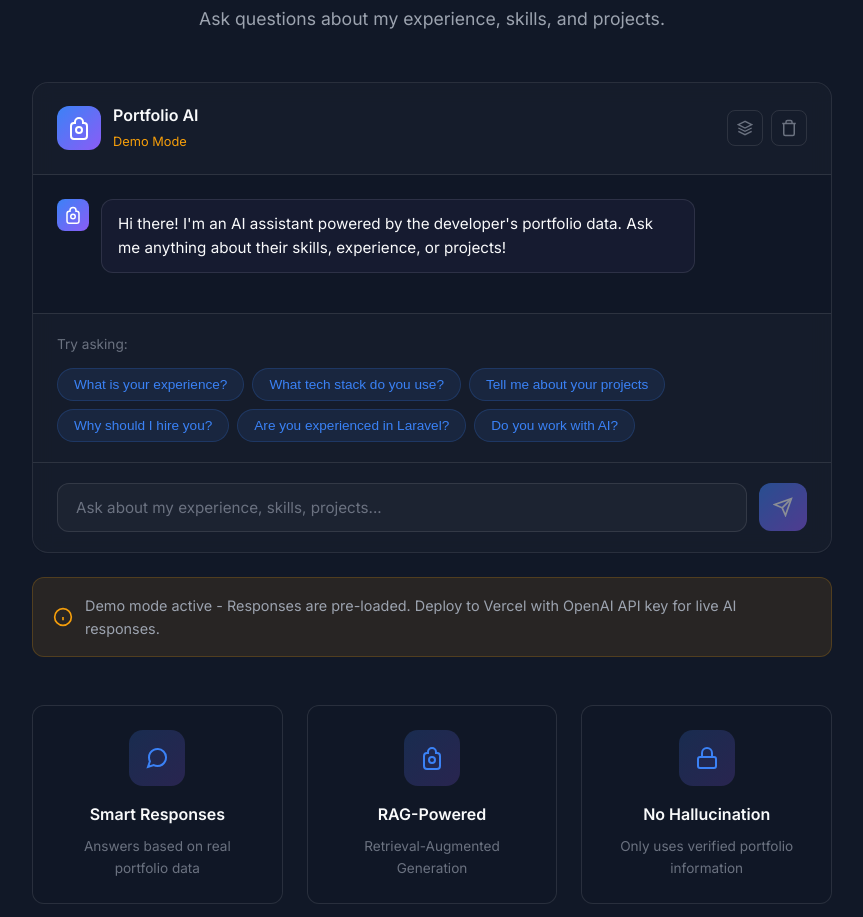
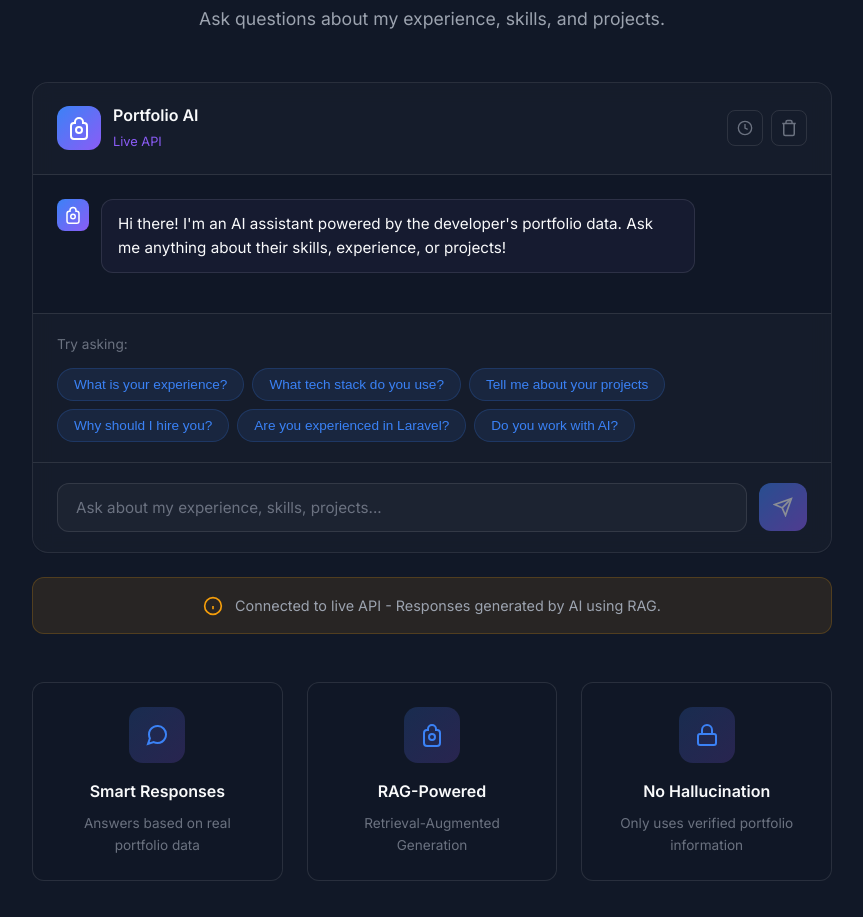
Before and after one commit to Kimbarona/my-portfolio, a React (Vite) app: page / in a window 1280 px wide. Shown: the part 6580-7497 px from the top of the page, without its empty margins (208-1071 px from the left). Built offline with nearby package versions, Linux system fonts and the light colour scheme; no server answers.

Commit message:
Remove demo mode in production

```diff
--- a/src/components/AIAssistant.jsx
+++ b/src/components/AIAssistant.jsx
@@ -2,7 +2,7 @@
 import './AIAssistant.css';
 
 const API_URL = import.meta.env.VITE_API_URL || '/api';
-const USE_DEMO_MODE = import.meta.env.VITE_DEMO_MODE === 'true' || true;
+const USE_DEMO_MODE = import.meta.env.VITE_DEMO_MODE === 'true';
 
 const suggestedQuestions = [
   "What is your experience?",
@@ -169,7 +169,7 @@
               <div>
                 <h3>Portfolio AI</h3>
                 <span className={`status ${isDemoMode ? 'demo' : ''}`}>
-                  {isDemoMode ? 'Demo Mode' : 'Live API'}
+                  {isDemoMode ? 'Ready' : 'Live API'}
                 </span>
               </div>
             </div>
@@ -290,7 +290,7 @@
           </svg>
           <span>
             {isDemoMode
-              ? 'Demo mode active - Responses are pre-loaded. Deploy to Vercel with OpenAI API key for live AI responses.'
+              ? 'AI Assistant is ready to help you learn about the developer.'
               : 'Connected to live API - Responses generated by AI using RAG.'}
           </span>
         </div>
```
